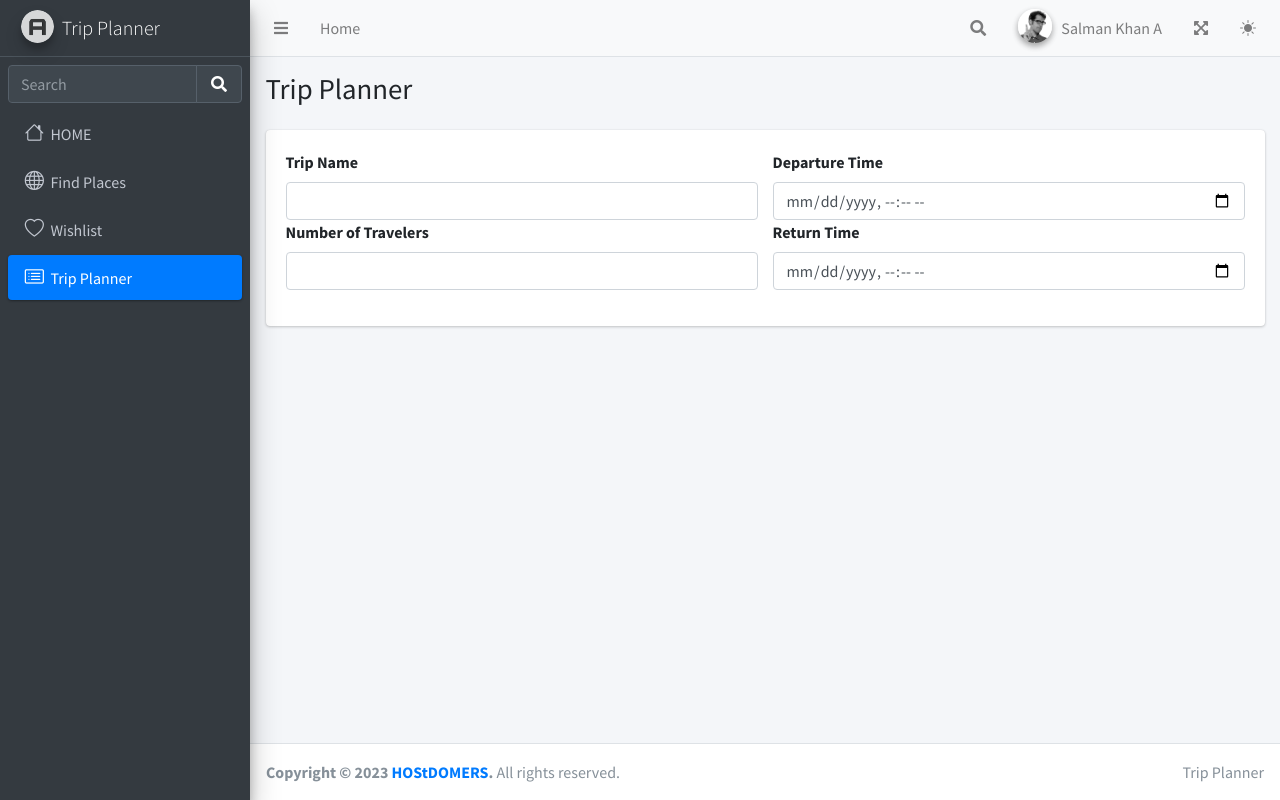
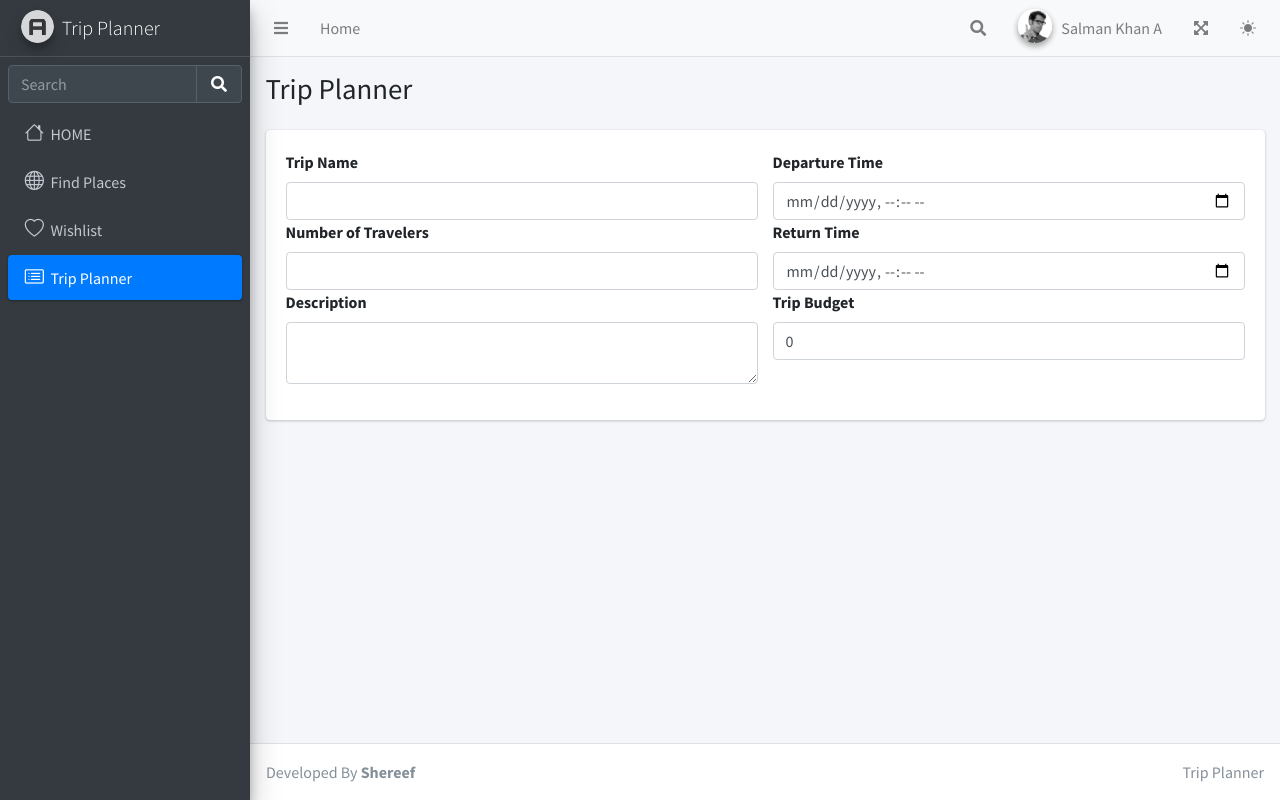
Before and after one commit to ska-anonymous/tripplanner, a PHP site: page /dashboard/trip_planner.php in a window 1280 px wide. Run offline with PHP 8.4, Linux system fonts and the light colour scheme; a user stored in the database is signed in; some libraries are stand-ins or nearby versions.

Commit message:
finalized

```diff
--- a/components/footer.php
+++ b/components/footer.php
@@ -5,7 +5,7 @@
     Trip Planner
   </div>
   <!-- Default to the left -->
-  <strong>Copyright &copy; <?php echo date('Y'); ?> <a href="https://hostdomers.com" target="_blank">HOStDOMERS</a>.</strong> All rights reserved.
+  Developed By<strong> Shereef</strong>
 </footer>
 </div>
 <!-- ./wrapper -->
--- a/dashboard/login.php
+++ b/dashboard/login.php
@@ -4,7 +4,7 @@
 <head>
     <meta charset="utf-8">
     <meta name="viewport" content="width=device-width, initial-scale=1">
-    <title> SKAG | Log in</title>
+    <title> Trip Planner | Log in</title>
 
     <!-- Google Font: Source Sans Pro -->
     <link rel="stylesheet" href="https://fonts.googleapis.com/css?family=Source+Sans+Pro:300,400,400i,700&display=fallback">
@@ -36,7 +36,7 @@
 <body class="hold-transition login-page">
     <div class="login-box">
         <div class="login-logo">
-            <a href="#"><b>SKAG</b></a>
+            <a href="#"><b>Trip Planner</b></a>
         </div>
         <!-- /.login-logo -->
         <div class="card">
--- a/dashboard/register.php
+++ b/dashboard/register.php
@@ -4,7 +4,7 @@
 <head>
   <meta charset="utf-8">
   <meta name="viewport" content="width=device-width, initial-scale=1">
-  <title>SKAG | Register</title>
+  <title>Trip Planner | Register</title>
 
   <!-- Google Font: Source Sans Pro -->
   <link rel="stylesheet" href="https://fonts.googleapis.com/css?family=Source+Sans+Pro:300,400,400i,700&display=fallback">
@@ -35,7 +35,7 @@
 <body class="hold-transition register-page">
   <div class="register-box">
     <div class="register-logo">
-      <a href="#"><b>SKAG</b></a>
+      <a href="#"><b>Trip Planner</b></a>
     </div>
 
     <div class="card">
--- a/dashboard/trip_planner.php
+++ b/dashboard/trip_planner.php
@@ -38,6 +38,8 @@
                                         <input type="text" class="form-control" name="trip_name" id="trip-name">
                                         <label for="num-of-travelers">Number of Travelers</label>
                                         <input type="number" name="num_of_travelers" class="form-control" min="1" id="num-of-travelers">
+                                        <label for="trip-description">Description</label>
+                                        <textarea name="trip_description" id="trip-description" class="form-control"></textarea>
                                     </div>
                                 </div>
                                 <div class="col-md-6">
@@ -46,6 +48,8 @@
                                         <input type="datetime-local" class="form-control" name="departure_time" id="departure-time">
                                         <label for="return-time">Return Time</label>
                                         <input type="datetime-local" class="form-control" name="return_time" id="return-time">
+                                        <label for="return-time">Trip Budget</label>
+                                        <input type="number" value="0" step="any" min="0" class="form-control" name="trip_budget" id="trip-budget">
                                     </div>
                                 </div>
                             </div>
```
